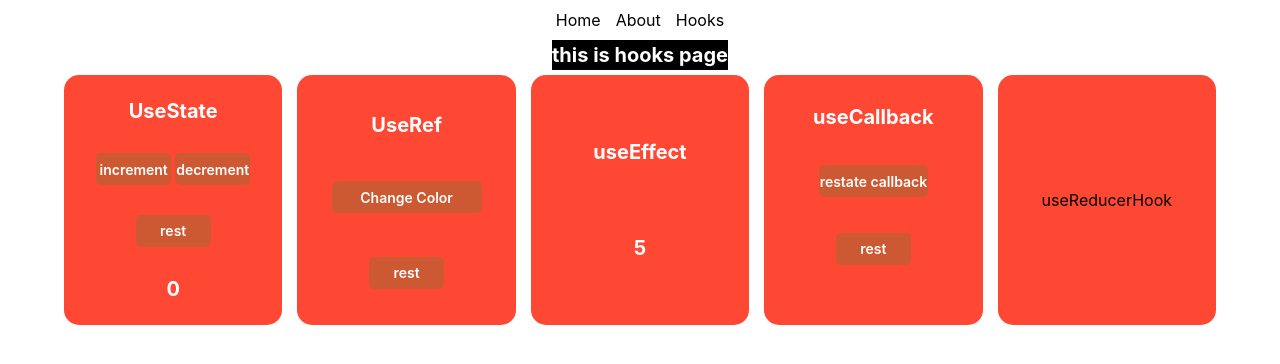
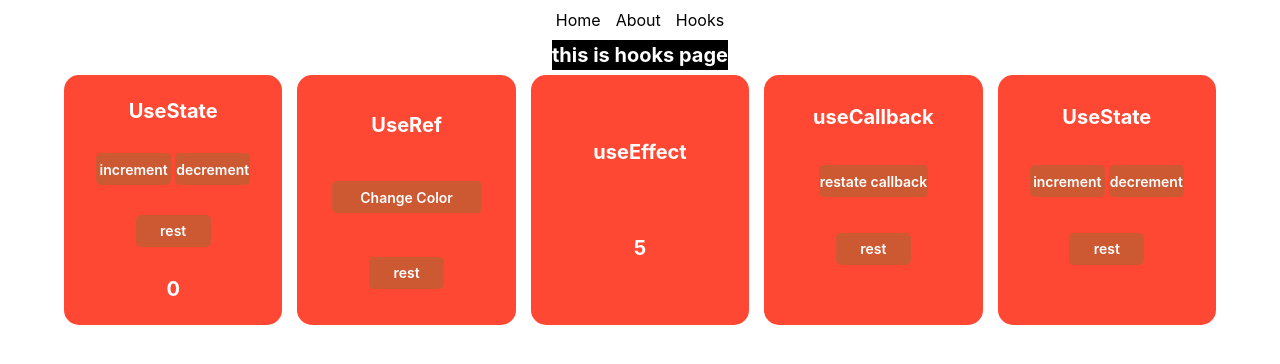
Before and after one commit to Ameer2000Mzori/Refactor-React, a React (Create React App) app: page /hooks in a window 1280 px wide. Shown: the top 364 px of the page. Built offline with nearby package versions, Linux system fonts and the light colour scheme.

Commit message:
added some styling and more

```diff
--- a/src/components/pages/HooksPage/components/useReducerHook.jsx
+++ b/src/components/pages/HooksPage/components/useReducerHook.jsx
@@ -1,7 +1,18 @@
 import React from 'react'
+import { StyledButton, StyledTitle } from '../../../shared/StyledComponent'
 
 const useReducerHook = () => {
-  return <div>useReducerHook</div>
+  return (
+    <>
+      <StyledTitle>UseState</StyledTitle>
+      <div>
+        <StyledButton>increment</StyledButton>
+        <StyledButton>decrement</StyledButton>
+      </div>
+      <StyledButton>rest</StyledButton>
+      <StyledTitle></StyledTitle>
+    </>
+  )
 }
 
 export default useReducerHook
```
